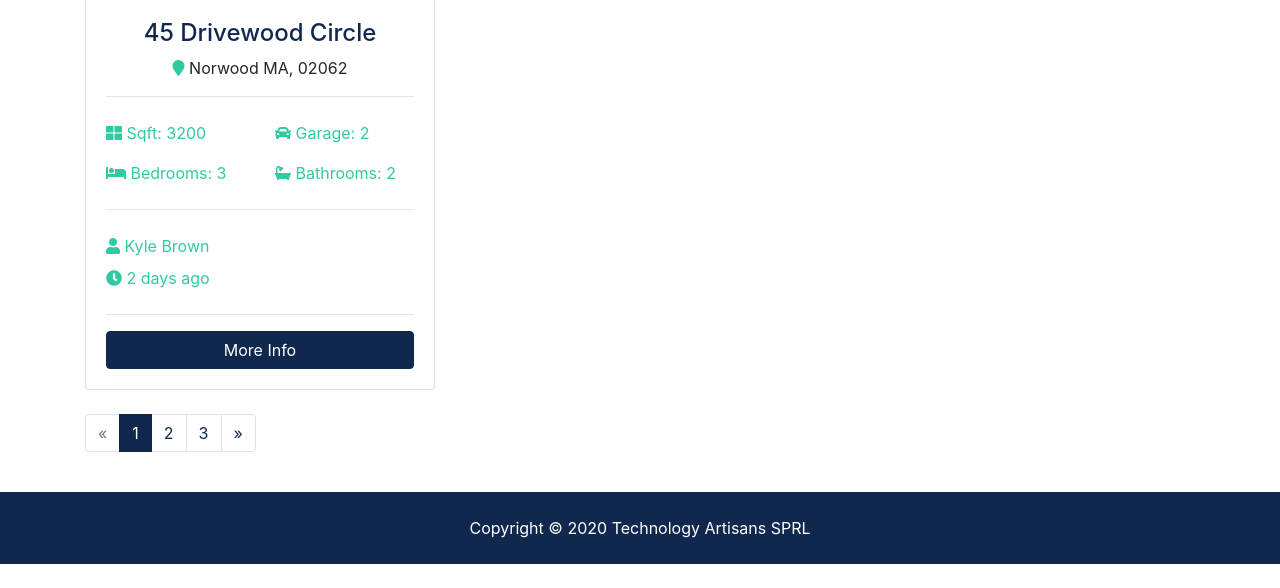
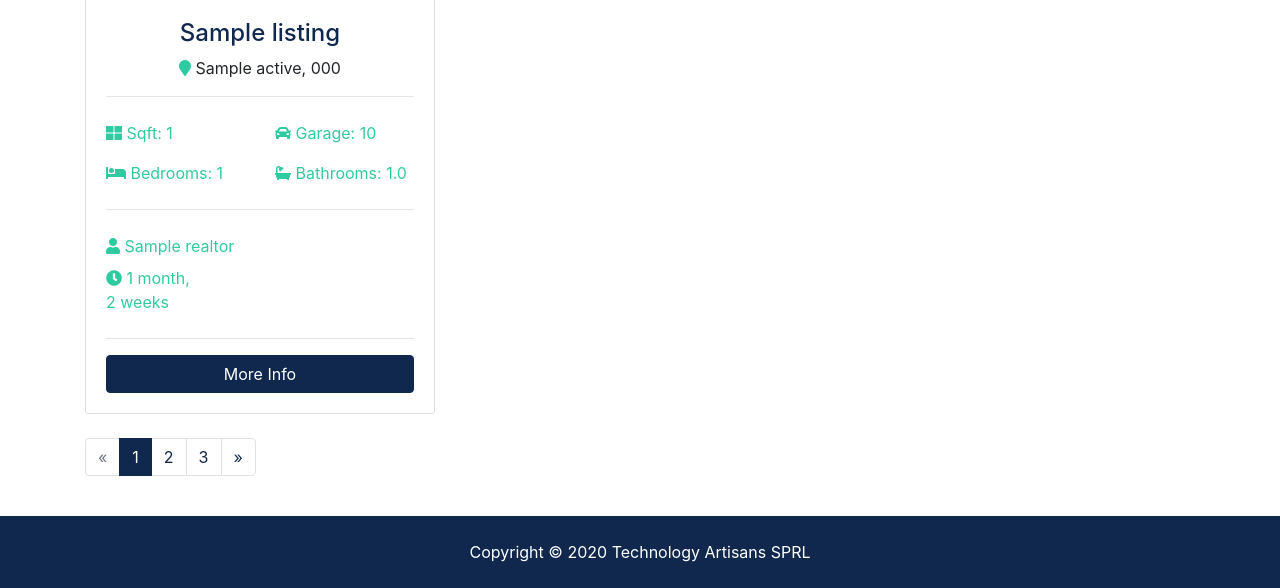
Before and after one commit to tonper19/btre_project, a Django app: page /listings/ in a window 1280 px wide. Shown: the part 739-1327 px from the top of the page. Before the commit the page ends 1303 px from the top, so only its background shows below. Run offline with Django 3.2, Linux system fonts and the light colour scheme; tables that the repository leaves empty hold one stand-in row (values such as "Sample post"); grey boxes marked "Sample" are stand-in pictures; some libraries are stand-ins or nearby versions.

Commit message:
Display Listings in Template

```diff
--- a/btre/settings.py
+++ b/btre/settings.py
@@ -40,6 +40,7 @@ INSTALLED_APPS = [
     'django.contrib.sessions',
     'django.contrib.messages',
     'django.contrib.staticfiles',
+    "django.contrib.humanize",
 ]
 
 MIDDLEWARE = [
--- a/listings/views.py
+++ b/listings/views.py
@@ -8,7 +8,7 @@ def index(request):
     }
     return render(request, "listings/listings.html", context)
 
-def listing(request):
+def listing(request, listing_id):
     return render(request, "listings/listing.html")
 
 def search(request):
--- a/templates/listings/listings.html
+++ b/templates/listings/listings.html
@@ -1,4 +1,5 @@
 {% extends "base.html" %}
+{% load humanize %}
 
 {% block content %}
 <section id="showcase-inner" class="py-5 text-white">
@@ -35,42 +36,45 @@
           {% for listing in listings %}
             <div class="col-md-6 col-lg-4 mb-4">
               <div class="card listing-preview">
-                <img class="card-img-top" src="assets/img/homes/home-1.jpg" alt="">
+                <img class="card-img-top" src="{{ listing.photo_main.url }}" alt="">
                 <div class="card-img-overlay">
                   <h2>
-                    <span class="badge badge-secondary text-white">$490,000</span>
+                    <!-- intcomma is a function from humanize loaded above and -->
+                    <!-- installed in btre/settings.py => INSTALLED_APPS  -->
+                    <span class="badge badge-secondary text-white">€{{ listing.price | intcomma}}</span>
                   </h2>
                 </div>
                 <div class="card-body">
                   <div class="listing-heading text-center">
-                    <h4 class="text-primary">45 Drivewood Circle</h4>
+                    <h4 class="text-primary">{{ listing.title }}</h4>
                     <p>
-                      <i class="fas fa-map-marker text-secondary"></i> Norwood MA, 02062</p>
+                      <i class="fas fa-map-marker text-secondary"></i> {{ listing.city }} {{ listing.state }}, {{ listing.zipcode }}</p>
                   </div>
                   <hr>
                   <div class="row py-2 text-secondary">
                     <div class="col-6">
-                      <i class="fas fa-th-large"></i> Sqft: 3200</div>
+                      <i class="fas fa-th-large"></i> Sqft: {{ listing.sqft }}</div>
                     <div class="col-6">
-                      <i class="fas fa-car"></i> Garage: 2</div>
+                      <i class="fas fa-car"></i> Garage: {{ listing.garage }}</div>
                   </div>
                   <div class="row py-2 text-secondary">
                     <div class="col-6">
-                      <i class="fas fa-bed"></i> Bedrooms: 3</div>
+                      <i class="fas fa-bed"></i> Bedrooms: {{ listing.bedrooms }}</div>
                     <div class="col-6">
-                      <i class="fas fa-bath"></i> Bathrooms: 2</div>
+                      <i class="fas fa-bath"></i> Bathrooms: {{ listing.bathrooms }}</div>
                   </div>
                   <hr>
                   <div class="row py-2 text-secondary">
                     <div class="col-12">
-                      <i class="fas fa-user"></i> Kyle Brown</div>
+                      <i class="fas fa-user"></i> {{ listing.realtor }}</div>
                   </div>
                   <div class="row text-secondary pb-2">
                     <div class="col-6">
-                      <i class="fas fa-clock"></i> 2 days ago</div>
+                      <!-- timesince is part of humanize, see above -->
+                      <i class="fas fa-clock"></i> {{ listing.list_date | timesince}}</div>
                   </div>
                   <hr>
-                  <a href="listing.html" class="btn btn-primary btn-block">More Info</a>
+                  <a href="{% url 'listing' listing.id %}" class="btn btn-primary btn-block">More Info</a>
                 </div>
               </div>
             </div>
```
